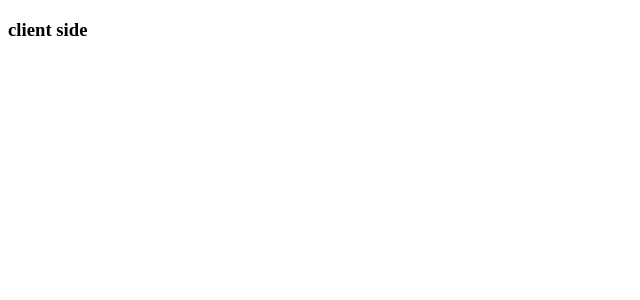
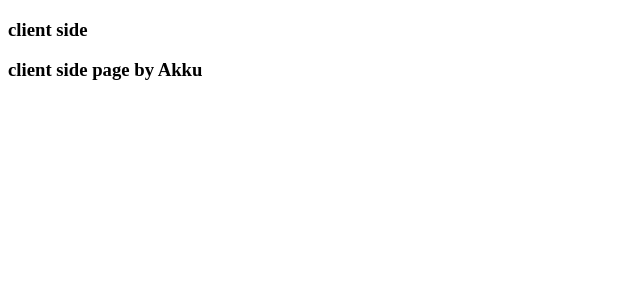
Before and after one commit to Sravan347/HireWave, a React (Vite) app in the folder client/: page / in a window 1280 px wide. Shown: the top 300 px of the page, without its empty margins (0-640 px from the left). Built offline with nearby package versions, Linux system fonts and the light colour scheme.

Commit message:
Trial Changes

```diff
--- a/client/src/App.jsx
+++ b/client/src/App.jsx
@@ -4,6 +4,7 @@ const App = () => {
   return (
     <div>
       <h3>client side</h3>
+      <h3>client side page by Akku</h3>
     </div>
   )
 }
```
